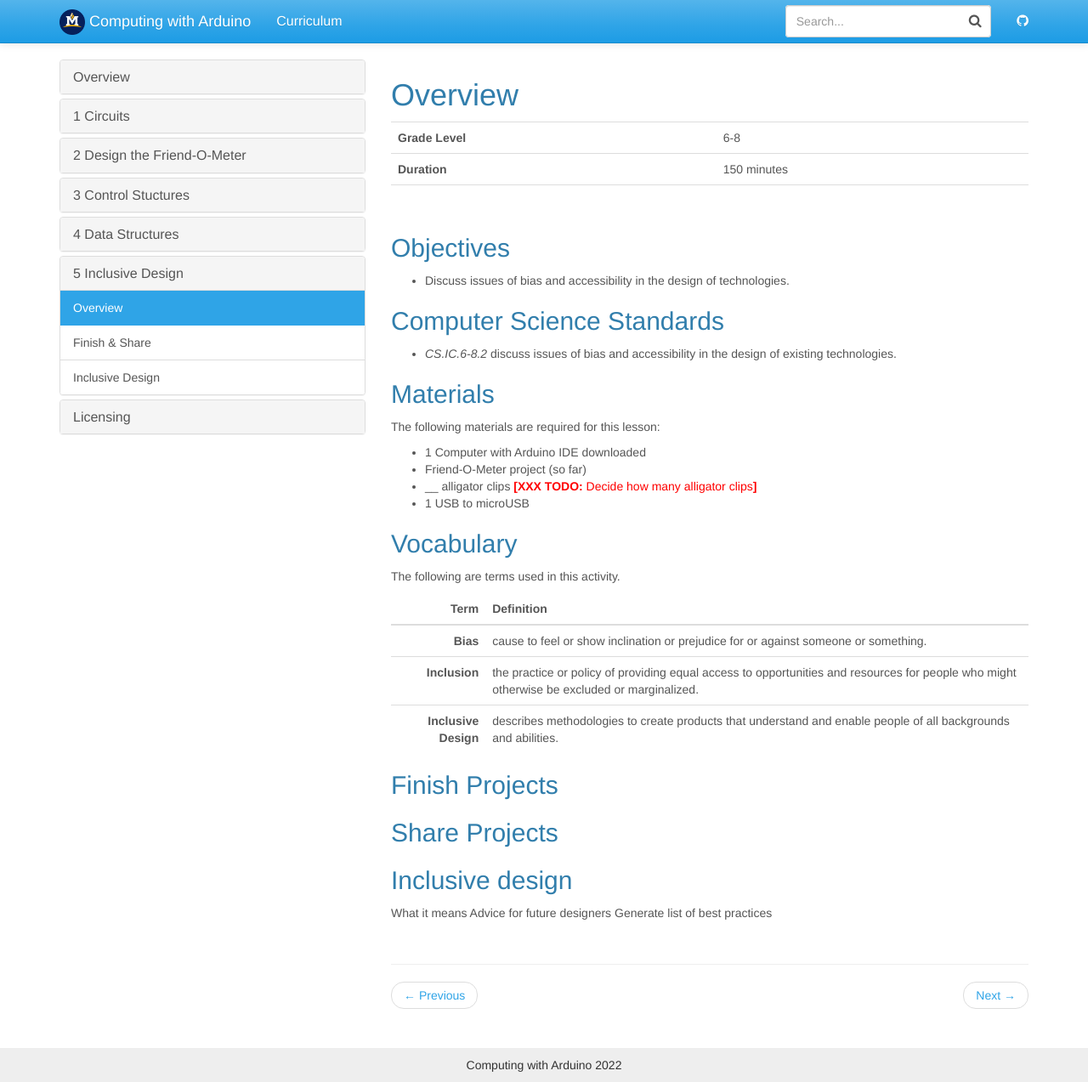
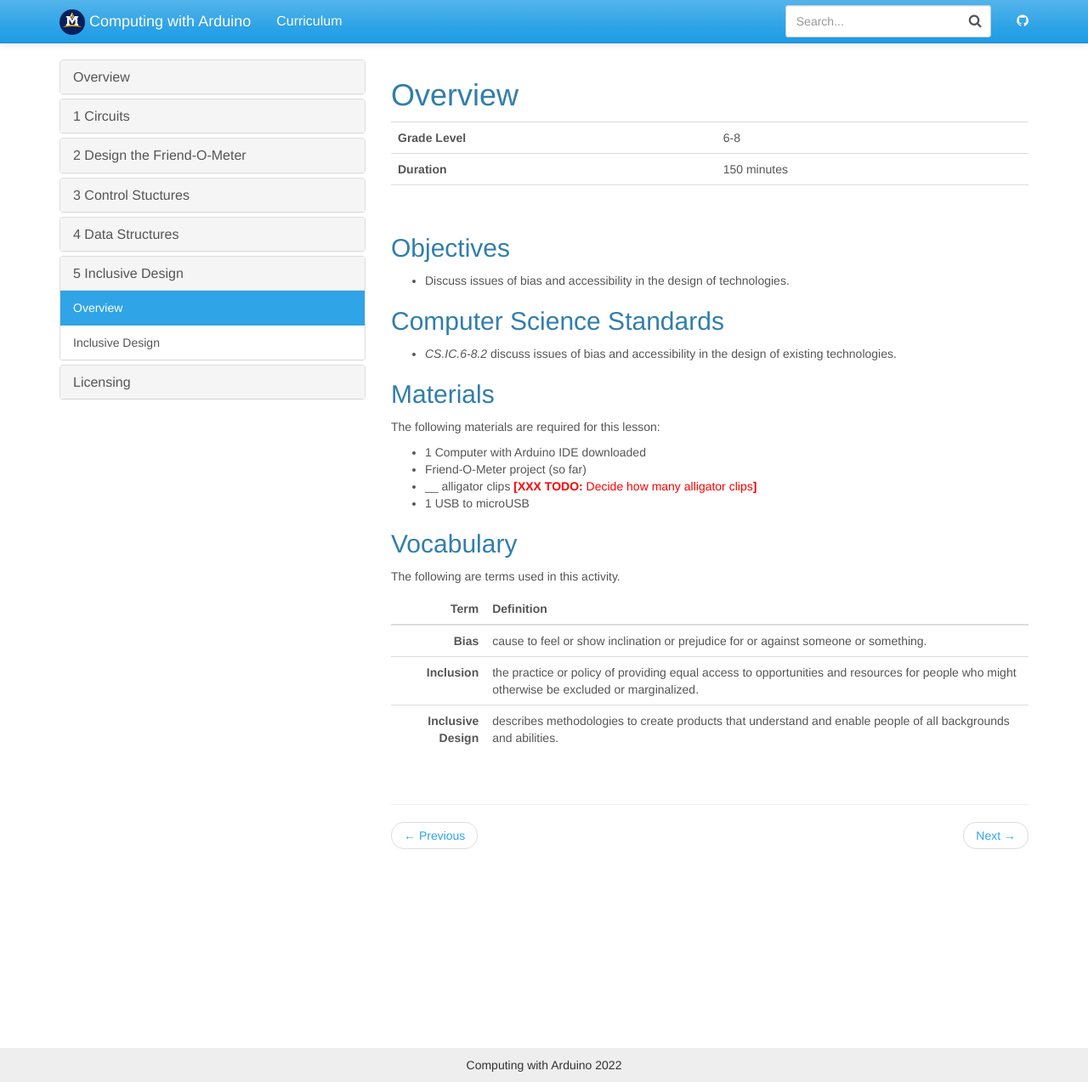
Before and after one commit to jake-chipps/friendometer, a Jekyll site: the page built from _docs/lessons/5-0.md, in a window 1280 px wide and 1273 px high. Shown: the whole window at 85% size. Built offline with Jekyll 4.4.1, drawn with Linux system fonts in a browser that asks for light colours.

Commit message:
Delete page

```diff
--- a/_data/docs.yml
+++ b/_data/docs.yml
@@ -33,7 +33,6 @@
   docs:
   - 5-0
   - 5-1
-  - 5-2
 
 - title: Licensing
   docs:
--- a/_docs/lessons/5-0.md
+++ b/_docs/lessons/5-0.md
@@ -29,12 +29,3 @@ The following are terms used in this activity.
 **Bias**  |  cause to feel or show inclination or prejudice for or against someone or something.
 **Inclusion**  | the practice or policy of providing equal access to opportunities and resources for people who might otherwise be excluded or marginalized.
 **Inclusive Design**  | describes methodologies to create products that understand and enable people of all backgrounds and abilities.
-
-## Finish Projects
-
-## Share Projects
-
-## Inclusive design
-What it means
-Advice for future designers
-Generate list of best practices
```
Also changed, not shown: _docs/lessons/5-1.md (+6 -1 lines), _docs/lessons/5-2.md (deleted, +0 -5 lines).
